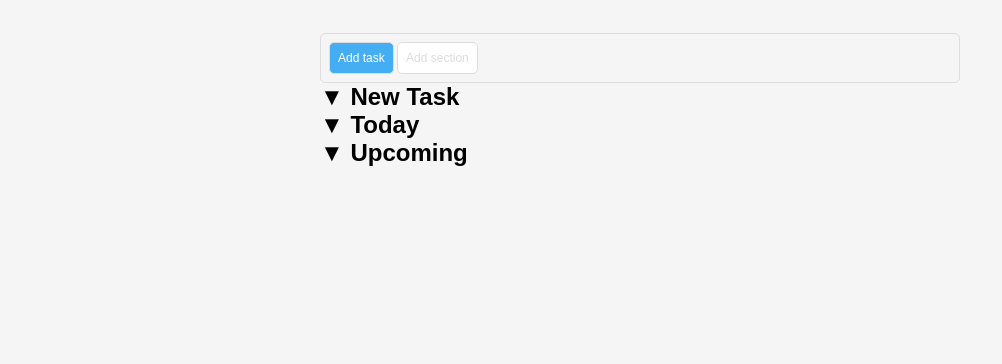
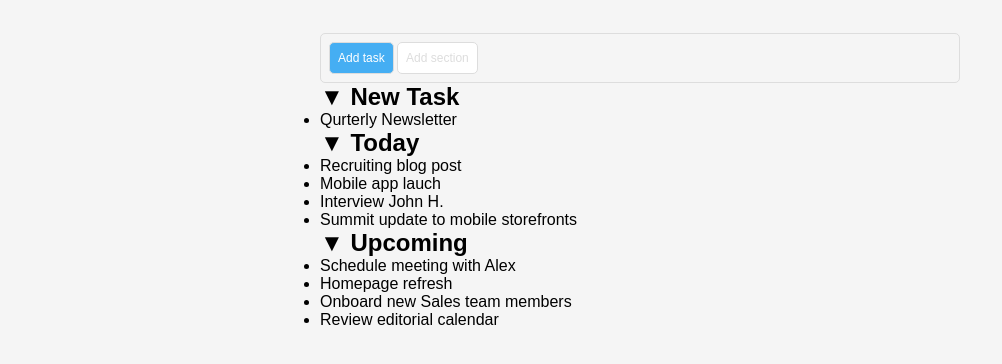
Before and after one commit to ClaudiaSgalippa/html-css-toboolist, a plain HTML site: page index.html in a window 1280 px wide. Shown: the part 82-446 px from the top of the page, without its empty margins (0-1002 px from the left). Drawn offline with Linux system fonts and the light colour scheme.

Commit message:
Impostazione List

```diff
--- a/index.html
+++ b/index.html
@@ -34,8 +34,23 @@
         <section id="container-list">
         <div class="list">
             <h2>&#9660 New Task</h2>
+            <ul>
+                <li>Qurterly Newsletter</li>
+            </ul>
             <h2>&#9660 Today</h2>
+            <ul>
+                <li>Recruiting blog post</li>
+                <li>Mobile app lauch</li>
+                <li>Interview John H.</li>
+                <li>Summit update to mobile storefronts</li>
+            </ul>
             <h2>&#9660 Upcoming</h2>
+            <ul>
+                <li>Schedule meeting with Alex</li>
+                <li>Homepage refresh</li>
+                <li>Onboard new Sales team members</li>
+                <li>Review editorial calendar</li>
+            </ul>
 
 
         </div>
```
